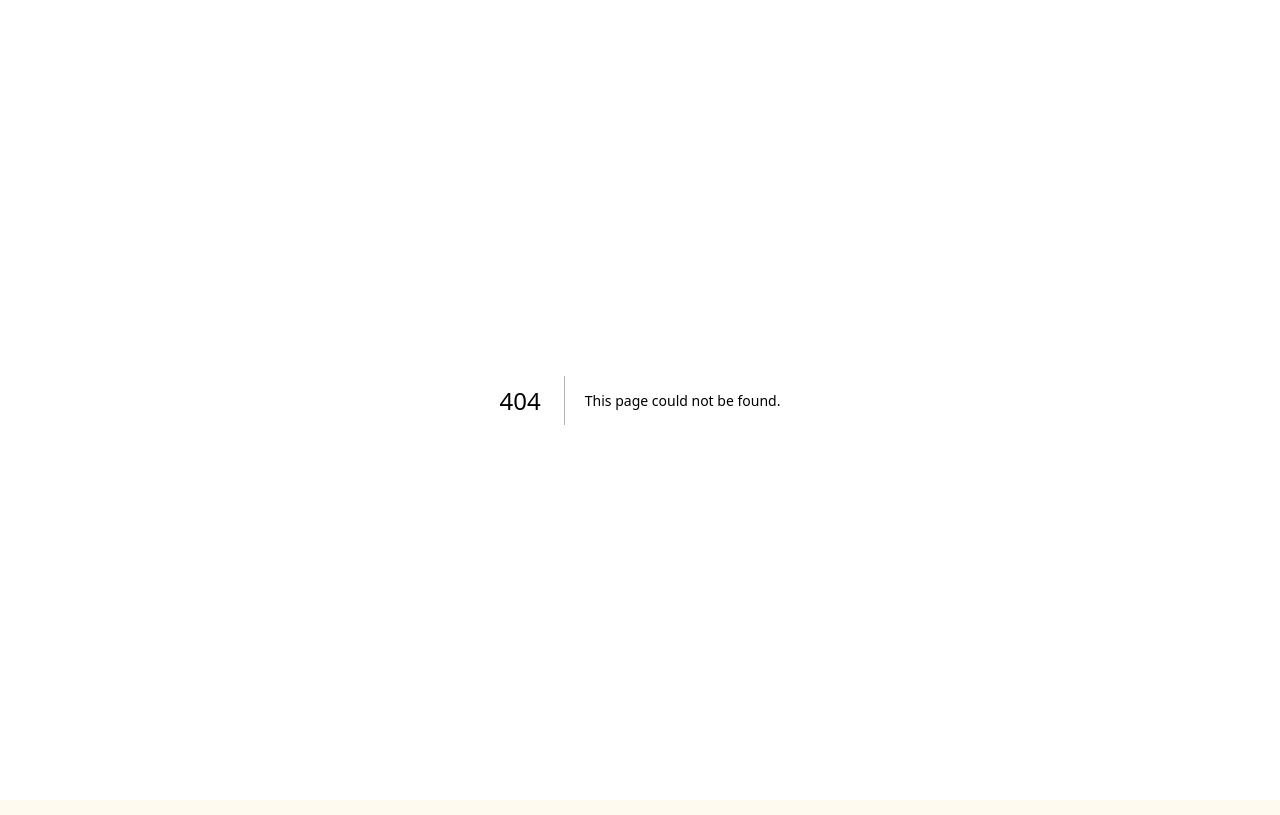
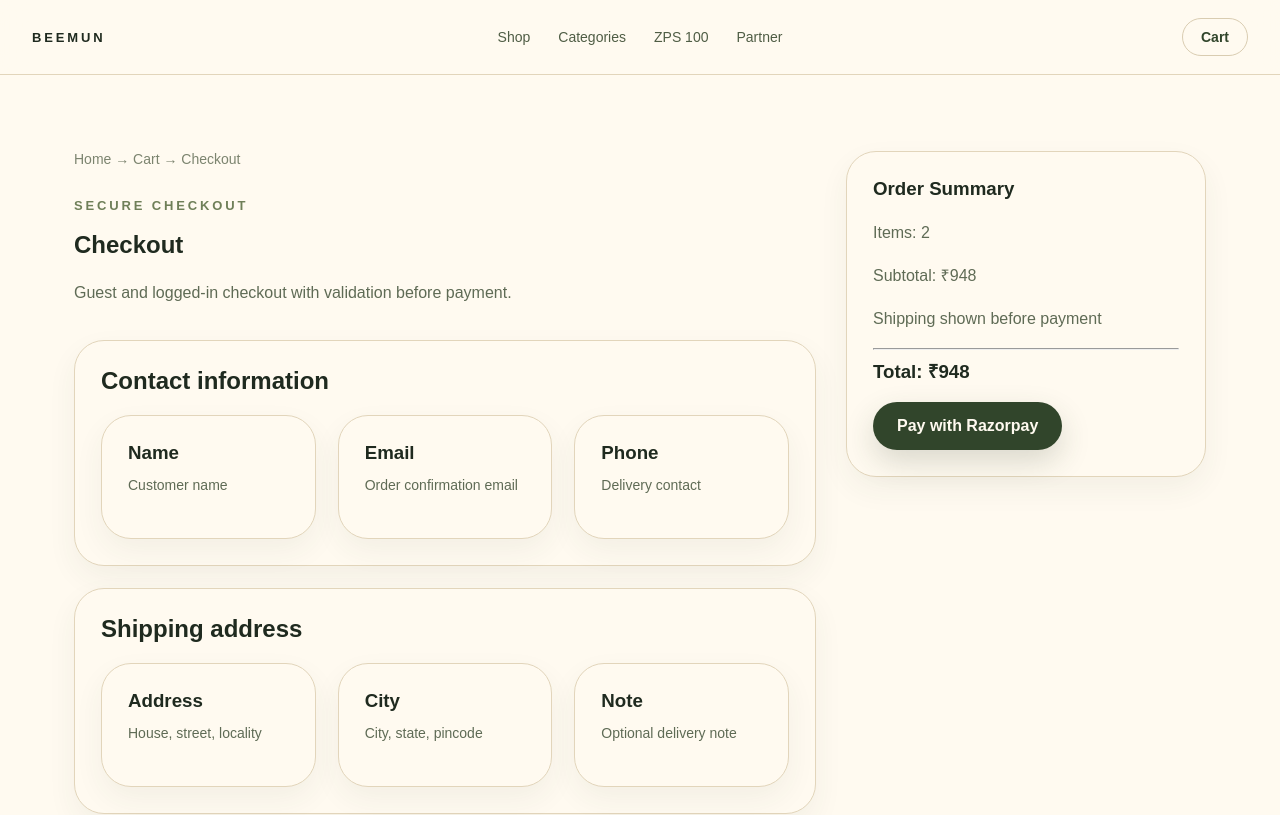
Before and after one commit to reveritnow/beemun-frontend, a Next.js app: page /checkout in a window 1280 px wide. Before the commit this address had no page. Shown: the top 815 px of the page. Built offline with nearby package versions, Linux system fonts and the light colour scheme.

Commit message:
Add real checkout route

```diff
--- /dev/null
+++ b/src/app/checkout/page.tsx
@@ -0,0 +1,5 @@
+import CheckoutPageView from '@/components/pages/CheckoutPageView'
+
+export default function CheckoutPage() {
+  return <CheckoutPageView />
+}
```
